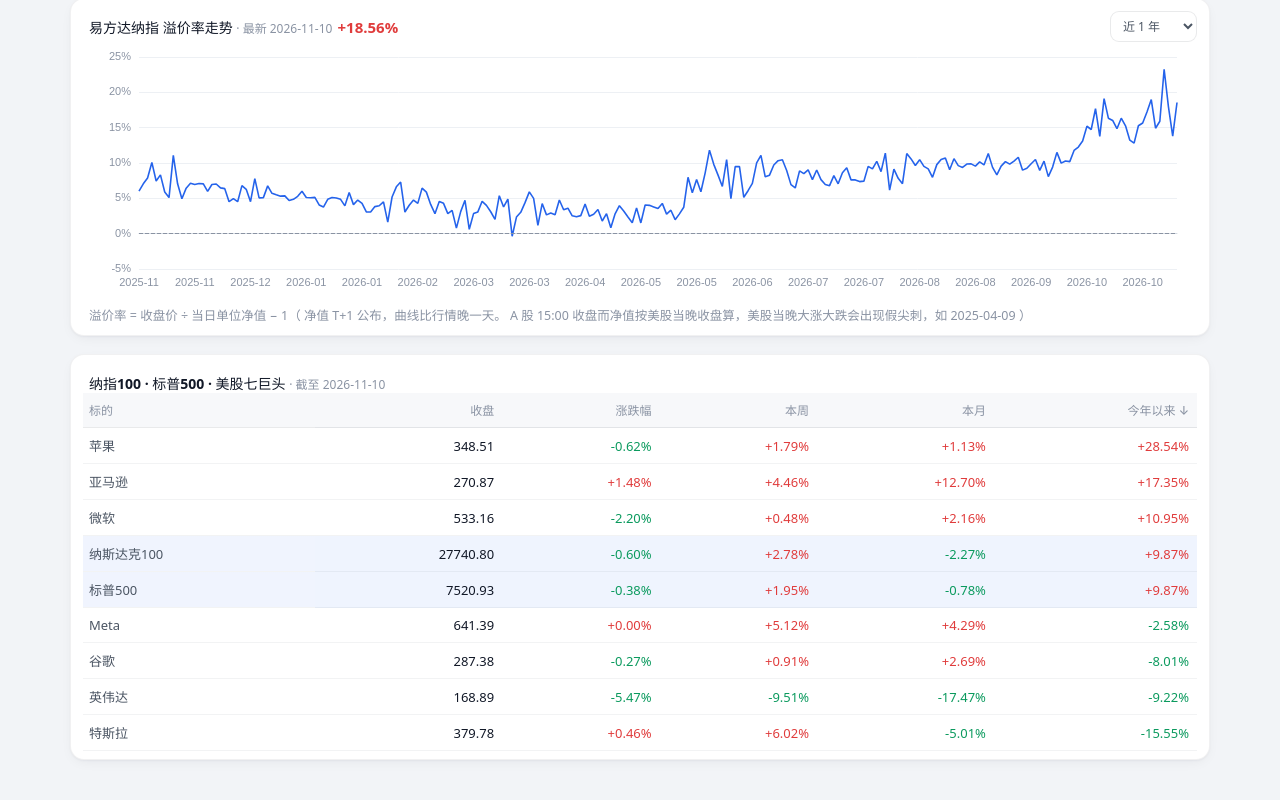
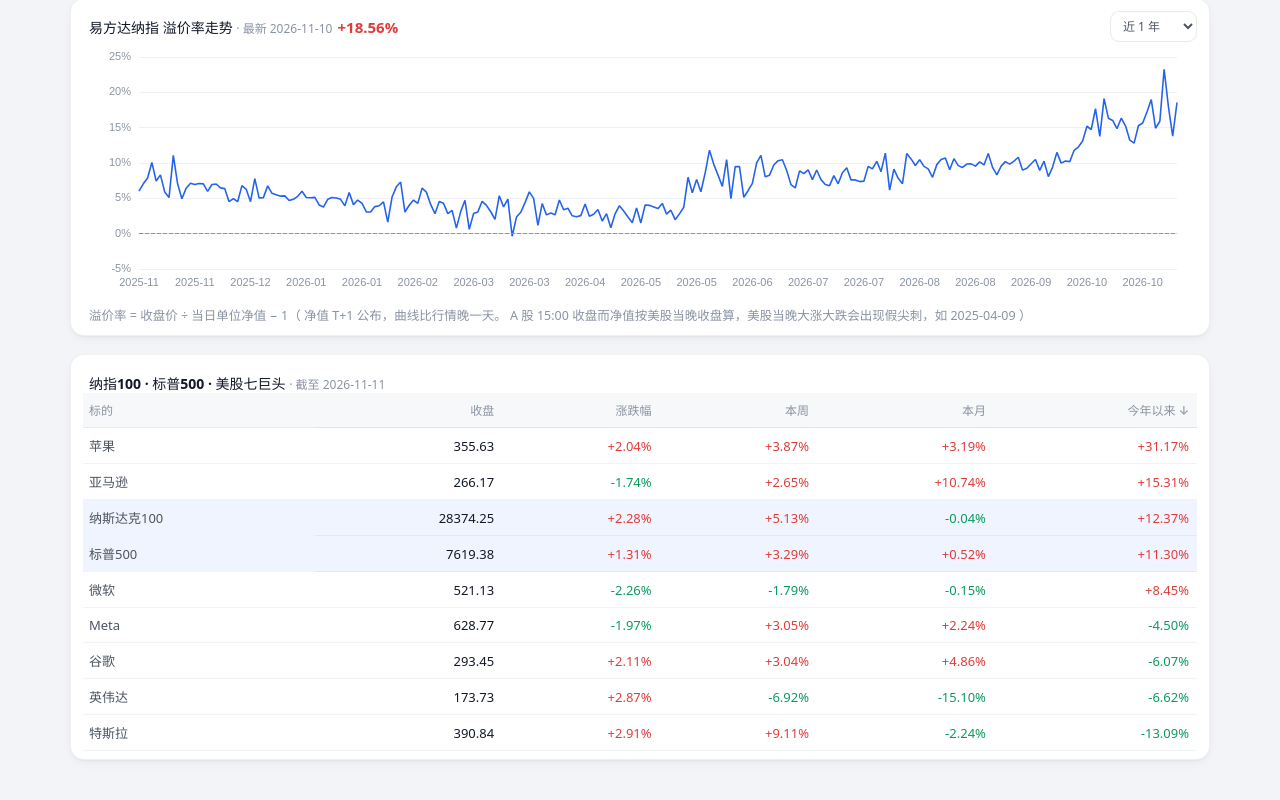
Before and after one commit to xueyongwu/aggregated-market-data, a React (Vite) app in the folder app/: page / in a window 1280 px wide. Shown: the part 651-1451 px from the top of the page. Built offline with nearby package versions, Linux system fonts and the light colour scheme.

Commit message:
chore: us market update 2026-11-11

```diff
--- a/app/src/data/pe_data.js
+++ b/app/src/data/pe_data.js
@@ -1 +1 @@
-export const NDX_PE = {"date": "2026-11-10", "pe": 29.25, "pct": 76.2, "since": "2006-11", "n": 240};
+export const NDX_PE = {"date": "2026-11-11", "pe": 29.92, "pct": 79.2, "since": "2006-11", "n": 240};
--- a/app/src/data/us_data.js
+++ b/app/src/data/us_data.js
@@ -1 +1 @@
-export const US_PERF = {"items": [{"name": "苹果", "day": -0.62, "wtd": 1.79, "mtd": 1.13, "ytd": 28.54, "close": 348.51, "date": "2026-11-10"}, {"name": "亚马逊", "day": 1.48, "wtd": 4.46, "mtd": 12.7, "ytd": 17.35, "close": 270.87, "date": "2026-11-10"}, {"name": "微软", "day": -2.2, "wtd": 0.48, "mtd": 2.16, "ytd": 10.95, "close": 533.16, "date": "2026-11-10"}, {"name": "纳斯达克100", "day": -0.6, "wtd": 2.78, "mtd": -2.27, "ytd": 9.87, "close": 27740.8, "date": "2026-11-10"}, {"name": "标普500", "day": -0.38, "wtd": 1.95, "mtd": -0.78, "ytd": 9.87, "close": 7520.93, "date": "2026-11-10"}, {"name": "Meta", "day": 0.0, "wtd": 5.12, "mtd": 4.29, "ytd": -2.58, "close": 641.39, "date": "2026-11-10"}, {"name": "谷歌", "day": -0.27, "wtd": 0.91, "mtd": 2.69, "ytd": -8.01, "close": 287.38, "date": "2026-11-10"}, {"name": "英伟达", "day": -5.47, "wtd": -9.51, "mtd": -17.47, "ytd": -9.22, "close": 168.89, "date": "2026-11-10"}, {"name": "特斯拉", "day": 0.46, "wtd": 6.02, "mtd": -5.01, "ytd": -15.55, "close": 379.78, "date": "2026-11-10"}]};
+export const US_PERF = {"items": [{"name": "苹果", "day": 2.04, "wtd": 3.87, "mtd": 3.19, "ytd": 31.17, "close": 355.63, "date": "2026-11-11"}, {"name": "亚马逊", "day": -1.74, "wtd": 2.65, "mtd": 10.74, "ytd": 15.31, "close": 266.17, "date": "2026-11-11"}, {"name": "纳斯达克100", "day": 2.28, "wtd": 5.13, "mtd": -0.04, "ytd": 12.37, "close": 28374.25, "date": "2026-11-11"}, {"name": "标普500", "day": 1.31, "wtd": 3.29, "mtd": 0.52, "ytd": 11.3, "close": 7619.38, "date": "2026-11-11"}, {"name": "微软", "day": -2.26, "wtd": -1.79, "mtd": -0.15, "ytd": 8.45, "close": 521.13, "date": "2026-11-11"}, {"name": "Meta", "day": -1.97, "wtd": 3.05, "mtd": 2.24, "ytd": -4.5, "close": 628.77, "date": "2026-11-11"}, {"name": "谷歌", "day": 2.11, "wtd": 3.04, "mtd": 4.86, "ytd": -6.07, "close": 293.45, "date": "2026-11-11"}, {"name": "英伟达", "day": 2.87, "wtd": -6.92, "mtd": -15.1, "ytd": -6.62, "close": 173.73, "date": "2026-11-11"}, {"name": "特斯拉", "day": 2.91, "wtd": 9.11, "mtd": -2.24, "ytd": -13.09, "close": 390.84, "date": "2026-11-11"}]};
```
